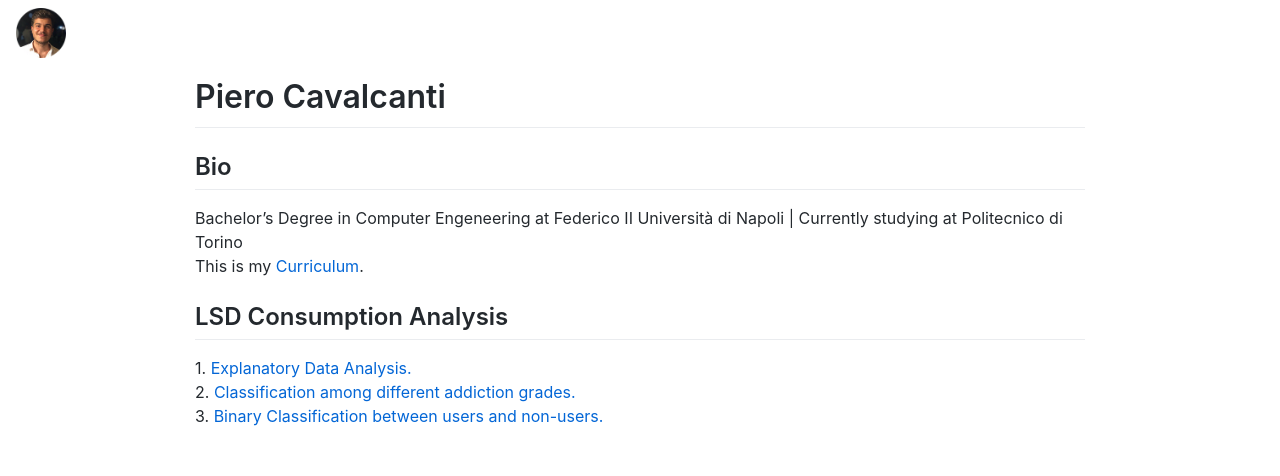
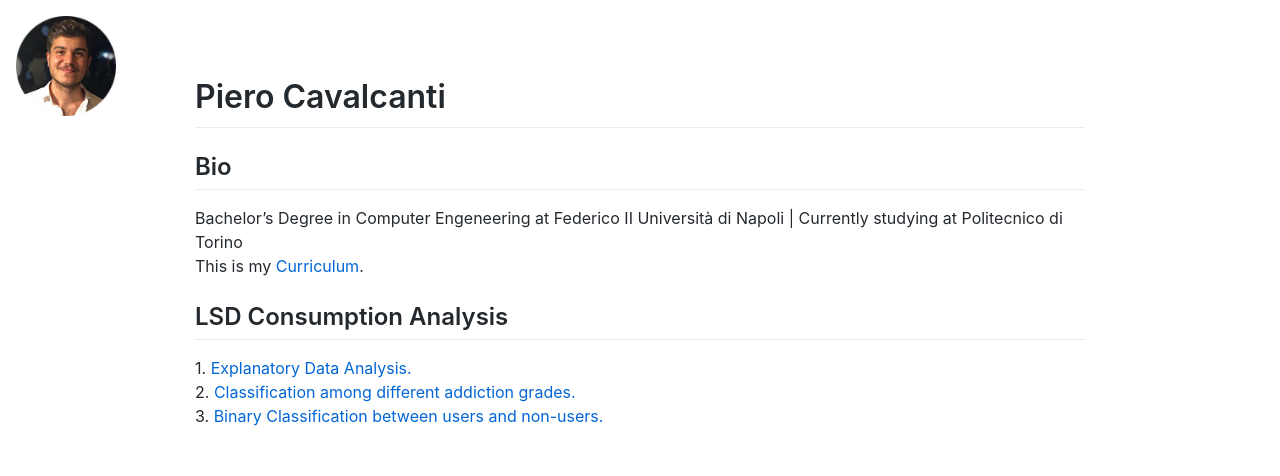
Before and after one commit to Pdipedro25/pdipedro25.github.io, a website: page index.html in a window 1280 px wide. Drawn offline with Linux system fonts and the light colour scheme.

Commit message:
Update index.html

```diff
--- a/index.html
+++ b/index.html
@@ -16,7 +16,7 @@
 	}
 </style>
 <article class="markdown-body">
-	<div style="position: absolute; top: 8px; left: 16px; font-size: 18px;"><img src="/portrait.png" width="50" height="50"></div>
+	<div style="position: absolute; top: 16px; left: 16px; font-size: 18px;"><img src="/portrait.png" width="100" height="100"></div>
 	<h1>Piero Cavalcanti</h1>
 
 	<h2>Bio</h2>
```
